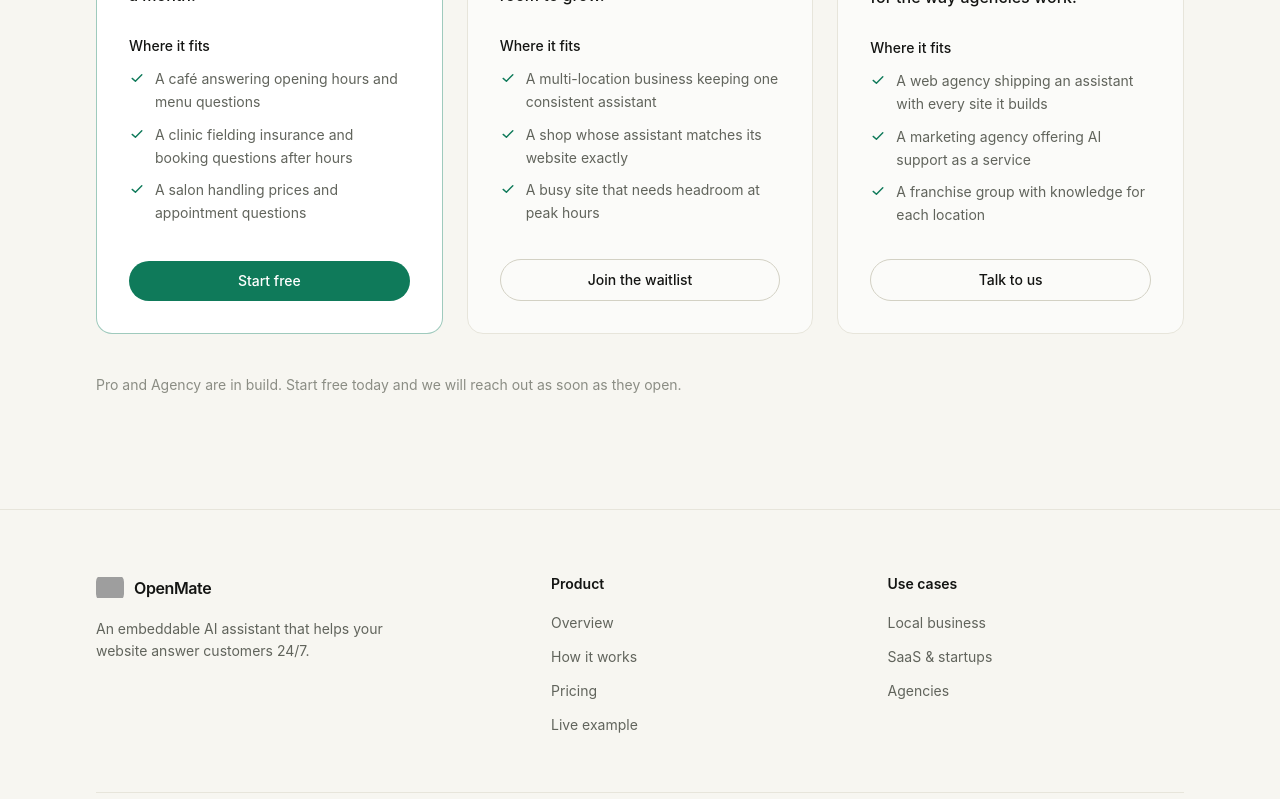
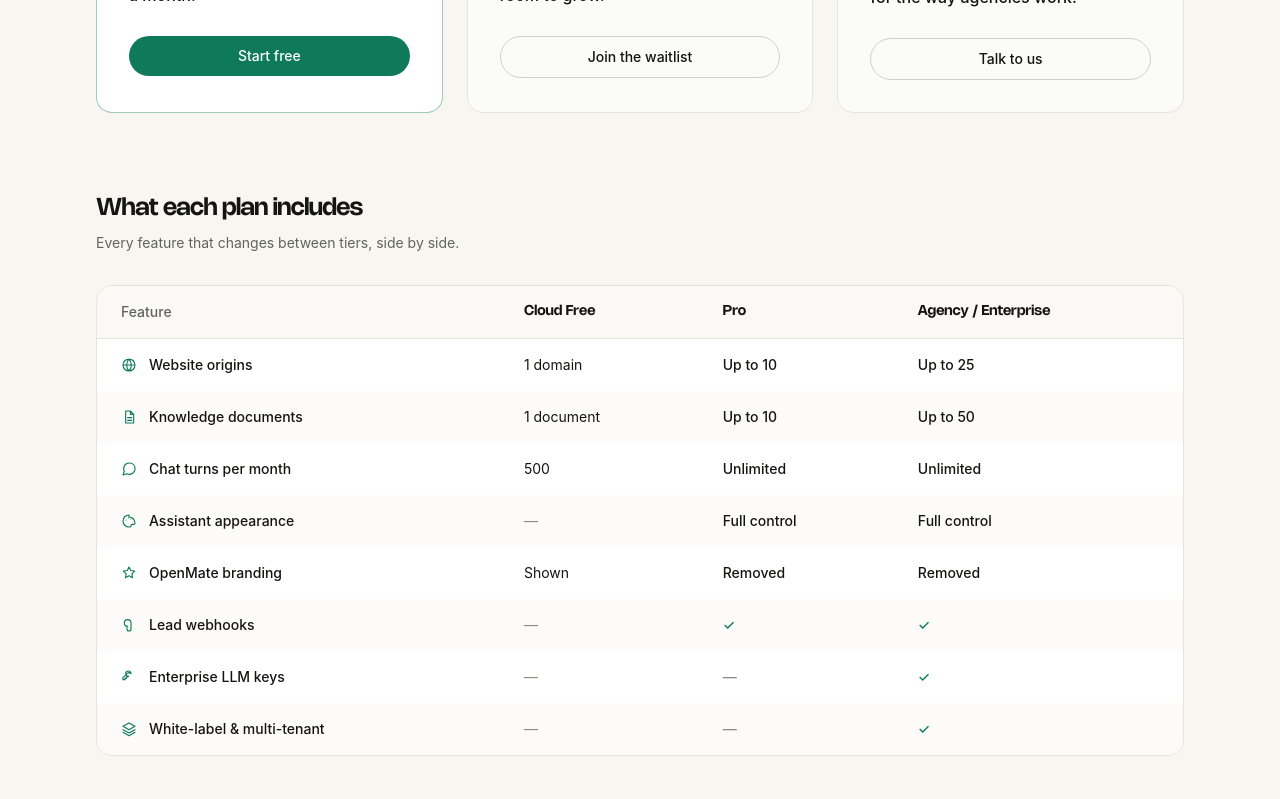
Before and after one commit to mahadanisubh/Openmate-dashboard, a Next.js app: page /pricing in a window 1280 px wide. Shown: the part 720-1519 px from the top of the page. Built offline with nearby package versions, Linux system fonts and the light colour scheme; grey boxes are pictures that could not be loaded.

Commit message:
feat(pricing): replace scenario lists with a per-tier feature comparison

```diff
--- a/src/components/pricing.jsx
+++ b/src/components/pricing.jsx
@@ -1,10 +1,9 @@
 import Reveal from './reveal.jsx';
 import ScrollWeight from './scroll-weight.jsx';
 
-// Three tiers, told in business terms. The technical rate limits (chunk caps, per-minute request
-// ceilings) are deliberately absent: a business owner choosing a plan needs to know who it is for
-// and what it unlocks, not the size of an index. Pro and Agency carry no price yet because they are
-// not built.
+// Three tiers, compared on what the platform actually unlocks. The list is the entitlement surface,
+// not a scenario wish-list: origins, documents, appearance, branding, webhooks, and headroom. Each
+// row is answered for every tier so a business can see exactly where the line is.
 const TIERS = [
   {
     name: 'Cloud Free',
@@ -13,13 +12,8 @@
     status: 'available',
     audience: 'For one business putting its first assistant on its website.',
     difference: 'Answers your customers on one site, free — up to 500 conversations a month.',
-    uses: [
-      'A café answering opening hours and menu questions',
-      'A clinic fielding insurance and booking questions after hours',
-      'A salon handling prices and appointment questions',
-    ],
     cta: 'Start free',
-    href: '/#cta',
+    href: '/create-assistant',
   },
   {
     name: 'Pro',
@@ -28,11 +22,6 @@
     status: 'coming',
     audience: 'For growing businesses that want the assistant to look like theirs.',
     difference: 'Your brand front and centre — OpenMate branding removed, with room to grow.',
-    uses: [
-      'A multi-location business keeping one consistent assistant',
-      'A shop whose assistant matches its website exactly',
-      'A busy site that needs headroom at peak hours',
-    ],
     cta: 'Join the waitlist',
     href: '/#cta',
   },
@@ -43,15 +32,52 @@
     status: 'coming',
     audience: 'For teams running websites for many clients.',
     difference: 'White-label and multi-tenant, built for the way agencies work.',
-    uses: [
-      'A web agency shipping an assistant with every site it builds',
-      'A marketing agency offering AI support as a service',
-      'A franchise group with knowledge for each location',
-    ],
     cta: 'Talk to us',
     href: '/#cta',
   },
 ];
+
+// Rows are the differentiators, in the order a buyer cares about them. `values` is one answer per
+// tier, so the comparison below can render as a table on desktop and per-card on mobile.
+const FEATURES = [
+  { label: 'Website origins', free: '1 domain', pro: 'Up to 10', agency: 'Up to 25', icon: 'globe' },
+  { label: 'Knowledge documents', free: '1 document', pro: 'Up to 10', agency: 'Up to 50', icon: 'doc' },
+  { label: 'Chat turns per month', free: '500', pro: 'Unlimited', agency: 'Unlimited', icon: 'chat' },
+  { label: 'Assistant appearance', free: false, pro: 'Full control', agency: 'Full control', icon: 'palette' },
+  { label: 'OpenMate branding', free: 'Shown', pro: 'Removed', agency: 'Removed', icon: 'badge' },
+  { label: 'Lead webhooks', free: false, pro: true, agency: true, icon: 'hook' },
+  { label: 'Enterprise LLM keys', free: false, pro: false, agency: true, icon: 'key' },
+  { label: 'White-label & multi-tenant', free: false, pro: false, agency: true, icon: 'layers' },
+];
+
+const ICONS = {
+  globe: 'M12 3a9 9 0 1 0 0 18 9 9 0 0 0 0-18zM3 12h18M12 3c2.5 2.5 3.5 6 3.5 9S14.5 18.5 12 21c-2.5-2.5-3.5-6-3.5-9S9.5 5.5 12 3z',
+  doc: 'M7 3h7l5 5v13H7zM14 3v5h5M10 13h6M10 17h6',
+  chat: 'M21 11.5a8.4 8.4 0 0 1-.9 3.8 8.5 8.5 0 0 1-7.6 4.7 8.4 8.4 0 0 1-3.8-.9L3 21l1.9-5.7a8.4 8.4 0 0 1-.9-3.8 8.5 8.5 0 0 1 4.7-7.6 8.4 8.4 0 0 1 3.8-.9h.5a8.5 8.5 0 0 1 8 8v.5z',
+  palette: 'M12 3a9 9 0 1 0 0 18h1a2 2 0 0 0 2-2 2 2 0 0 1 2-2h2a2 2 0 0 0 2-2 9 9 0 0 0-9-9zM7.5 10.5h.01M11 7.5h.01M15 9h.01',
+  badge: 'M12 3l2.6 5.3 5.9.9-4.2 4.1 1 5.8-5.3-2.8-5.3 2.8 1-5.8L3.5 9.2l5.9-.9z',
+  hook: 'M10 14a5 5 0 0 1 0-10 5 5 0 0 1 5 5v9a3 3 0 0 1-6 0v-2',
+  key: 'M15 7a4 4 0 1 0-3.5 4H11l-1 1H8v2H6v2H3v-3l6.5-6.5A4 4 0 0 1 15 7z',
+  layers: 'M12 3 3 8l9 5 9-5-9-5ZM3 13l9 5 9-5M3 17l9 5 9-5',
+};
+
+function FeatureIcon({ name }) {
+  return (
+    <svg viewBox="0 0 24 24" className="h-4 w-4" fill="none" stroke="currentColor" strokeWidth="1.7" strokeLinecap="round" strokeLinejoin="round" aria-hidden="true">
+      <path d={ICONS[name]} />
+    </svg>
+  );
+}
+
+function Value({ value }) {
+  if (value === true) {
+    return <span className="text-accent" aria-label="Included">✓</span>;
+  }
+  if (value === false) {
+    return <span className="text-faint" aria-label="Not included">—</span>;
+  }
+  return <span className="text-ink">{value}</span>;
+}
 
 function Tier({ tier }) {
   const live = tier.status === 'available';
@@ -84,28 +110,9 @@
 
       <p className="mt-6 border-t border-line pt-6 font-medium leading-relaxed text-ink">{tier.difference}</p>
 
-      <p className="mt-7 text-sm font-medium text-ink">Where it fits</p>
-      <ul className="mt-3 flex flex-1 flex-col gap-2.5">
-        {tier.uses.map((u) => (
-          <li key={u} className="flex gap-2.5 text-sm leading-relaxed text-muted">
-            <svg
-              viewBox="0 0 20 20"
-              className="mt-0.5 h-4 w-4 shrink-0 text-accent"
-              fill="none"
-              stroke="currentColor"
-              strokeWidth="1.8"
-              aria-hidden="true"
-            >
-              <path d="M4 10.5 8 14l8-8" strokeLinecap="round" strokeLinejoin="round" />
-            </svg>
-            {u}
-          </li>
-        ))}
-      </ul>
-
       <a
         href={tier.href}
-        className={`mt-8 inline-flex items-center justify-center rounded-full px-5 py-2.5 text-sm font-medium transition-colors ${
+        className={`mt-7 inline-flex items-center justify-center rounded-full px-5 py-2.5 text-sm font-medium transition-colors ${
           live
             ? 'bg-accent text-white hover:bg-accent-hover'
             : 'border border-line-strong text-ink hover:border-ink'
@@ -143,6 +150,67 @@
         ))}
       </div>
 
+      {/* The differentiators, compared across the three tiers. */}
+      <Reveal delay={0.08}>
+        <h2 className="mt-20 font-display text-2xl font-semibold tracking-tight">What each plan includes</h2>
+        <p className="mt-2 text-sm text-muted">Every feature that changes between tiers, side by side.</p>
+      </Reveal>
+
+      {/* Desktop: a real comparison table. */}
+      <Reveal delay={0.1}>
+        <div className="mt-8 hidden overflow-hidden rounded-2xl border border-line bg-surface lg:block">
+          <table className="w-full text-sm">
+            <thead>
+              <tr className="border-b border-line bg-paper/60 text-left">
+                <th scope="col" className="px-6 py-4 font-medium text-muted">Feature</th>
+                <th scope="col" className="px-6 py-4 font-display font-semibold text-ink">Cloud Free</th>
+                <th scope="col" className="px-6 py-4 font-display font-semibold text-ink">Pro</th>
+                <th scope="col" className="px-6 py-4 font-display font-semibold text-ink">Agency / Enterprise</th>
+              </tr>
+            </thead>
+            <tbody>
+              {FEATURES.map((f, i) => (
+                <tr key={f.label} className={i % 2 === 1 ? 'bg-paper/40' : ''}>
+                  <th scope="row" className="flex items-center gap-3 px-6 py-4 text-left font-medium text-ink">
+                    <span className="text-accent" aria-hidden="true"><FeatureIcon name={f.icon} /></span>
+                    {f.label}
+                  </th>
+                  <td className="px-6 py-4"><Value value={f.free} /></td>
+                  <td className="px-6 py-4 font-medium"><Value value={f.pro} /></td>
+                  <td className="px-6 py-4 font-medium"><Value value={f.agency} /></td>
+                </tr>
+              ))}
+            </tbody>
+          </table>
+        </div>
+
+        {/* Mobile: the same rows, grouped per tier so nothing is cut off. */}
+        <div className="mt-8 flex flex-col gap-6 lg:hidden">
+          {FEATURES.map((f) => (
+            <div key={f.label} className="rounded-2xl border border-line bg-surface p-5">
+              <div className="flex items-center gap-2.5 font-medium text-ink">
+                <span className="text-accent" aria-hidden="true"><FeatureIcon name={f.icon} /></span>
+                {f.label}
+              </div>
+              <dl className="mt-4 grid grid-cols-3 gap-3 text-sm">
+                <div>
+                  <dt className="text-xs text-faint">Free</dt>
+                  <dd className="mt-0.5"><Value value={f.free} /></dd>
+                </div>
+                <div>
+                  <dt className="text-xs text-faint">Pro</dt>
+                  <dd className="mt-0.5 font-medium"><Value value={f.pro} /></dd>
+                </div>
+                <div>
+                  <dt className="text-xs text-faint">Agency</dt>
+                  <dd className="mt-0.5 font-medium"><Value value={f.agency} /></dd>
+                </div>
+              </dl>
+            </div>
+          ))}
+        </div>
+      </Reveal>
+
       <Reveal delay={0.1}>
         <p className="mt-10 max-w-2xl text-sm leading-relaxed text-faint">
           Pro and Agency are in build. Start free today and we will reach out as soon as they open.
```
Also changed, not shown: 1 other file (tests, documents, lock files or other folders).
